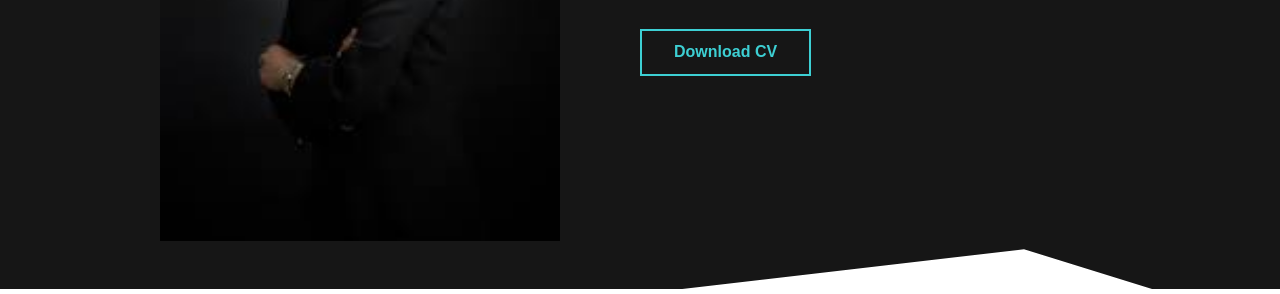
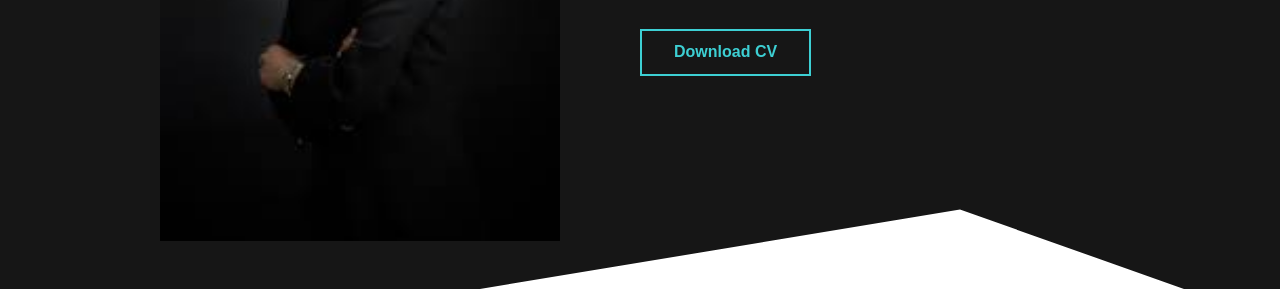
Before and after one commit to mansiimishraa/PORTFOLIO-WEBSITE, a plain HTML site: page index.html in a window 1280 px wide. Shown: the part 506-800 px from the top of the page. Drawn offline with Linux system fonts and the light colour scheme.

Commit message:
Update style.css

```diff
--- a/style.css
+++ b/style.css
@@ -17,7 +17,7 @@ body{
 }
 header{
     background: var(--dark);
-    clip-path: polygon(0 0,100% 0,110% 110%,80% 95%,0 110%);
+    clip-path: polygon(0 0,100% 0,110% 110%,75% 90%,0 110%);
 }
 .container{
     max-width: 1152px;
```
